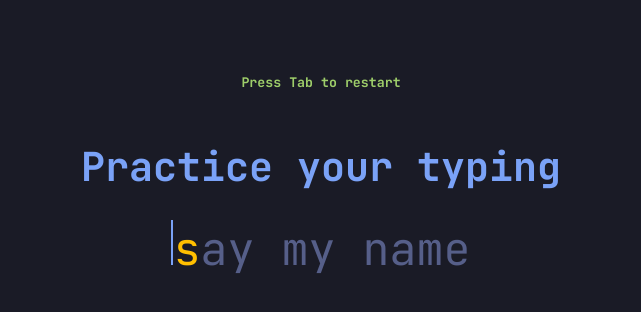
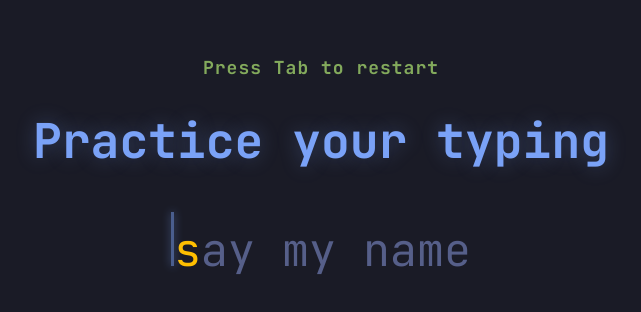
Before and after one commit to Gabriel2121621/TheTypingGame, a Next.js app: page / in a window 1280 px wide. Shown: the part 124-436 px from the top of the page, without its empty margins (319-960 px from the left). Built offline with nearby package versions, Linux system fonts and the light colour scheme; no server answers.

Commit message:
frontend reneuval

```diff
--- a/src/app/globals.css
+++ b/src/app/globals.css
@@ -3,53 +3,87 @@
   --main-title: #7aa2f7;
   --text-level2: #9ece6a;
     --text-level3: #f7768e;
+    --text-pending: #565f89;
+  --font-mono: 'JetBrains Mono', 'Roboto Mono', monospace;
 }
 
 body {
   background-color: var(--bg-color);
-    color: var(--text-untyped);
+  color: var(--text-pending); /* Color por defecto */
   margin: 0;
   min-height: 100vh;
   display: flex;
   justify-content: center;
   align-items: center;
-    transform: translateY(-100px);
+  font-family: var(--font-mono);
+  overflow-x: hidden;
 }
 
 main {
-    width: 100%;
+  width: 90%;
   max-width: 1000px;
   display: flex;
   flex-direction: column;
   align-items: center;
   text-align: center;
+  /* En lugar de transform, usamos padding para subirlo un poco */
+  padding-bottom: 100px;
 }
 
-.cursor {
-  display: inline-block;
-  width: 2px;
-  height: 1em;
-  left: -2;
-  background-color: #7AA2F7;
-  animation: blink 1s steps(1) infinite;
-  position:absolute;
-}
-
-@keyframes blink {
-  0% { opacity: 1; }
-  50% { opacity: 0; }
-  100% { opacity: 1; }
+.typing-text {
+  margin: 40px 0;
+  line-height: 1.6;
 }
 
 .typing-text span {
   font-size: 45px;
   position: relative;
   display: inline-block;
+  white-space: pre;
+}
+
+.cursor {
+  display: inline-block;
+  width: 3px;
+  height: 1.2em;
+  background-color: var(--main-title);
+  animation: blink 1s steps(2) infinite;
+  position: absolute;
+  left: 0;
+  bottom: 10%;
+  box-shadow: 0 0 8px var(--main-title);
+}
+
+@keyframes blink {
+  0%, 100% { opacity: 1; }
+  50% { opacity: 0; }
 }
 
 input {
+  position: absolute;
   opacity: 0;
   pointer-events: none;
+}
+
+.mainTitle {
+  color: var(--main-title);
+  font-size: 48px;
+  margin: 0;
+  text-shadow: 0 0 20px rgba(122, 162, 247, 0.3);
+}
+
+.navigationInfo {
+  color: var(--text-level2);
+  font-size: 18px;
+  letter-spacing: 1px;
+  opacity: 0.8;
+}
+
+.results {
+  color: var(--main-title);
+  font-size: 60px;
+  font-weight: bold;
+  margin: 20px 0;
 }
 
 .accuracy {
@@ -57,26 +91,20 @@ input {
   color: var(--text-level2);
 }
 
-.mainTitle {
-    color:var(--main-title);
+.lb-title {
+  color: var(--main-title);
   font-size: 40px;
+  margin-bottom: 10px;
 }
 
-.leaderboardInfo{
-    color: #01796F;
+.lb-nav-info {
+  color: var(--text-level3);
+  font-size: 16px;
+  margin-bottom: 30px;
 }
 
-.navigationInfo {
-    color: var(--text-level2);
+.leaderboard-table {
+  width: 100%;
+  color: #9C9CAB;
+  border-collapse: collapse;
 }
-
-.second {
-    color:#9C9CAB;
-    font-size: 30px;
-}
-
-.results {
-    color: var(--main-title);
-    text-align: center;
-    font-size: 60px;
-}
--- a/src/app/page.js
+++ b/src/app/page.js
@@ -159,6 +159,7 @@ export default function Home() {
         <div style={{ marginTop: "5px" }}>
             <h1 className="results">Result: {time} seconds</h1>
             <h2 className="accuracy" >Accuracy: {(((arrLetters.length - mistakes.length) / arrLetters.length) * 100).toFixed(0)}%</h2>
+            <input>Give your name</input>
         </div>
       )}
     </main>
```
Also changed, not shown: src/components/LeaderBoard.jsx (+21 -14 lines). Lines whose indentation alone changed are shown as unchanged.
